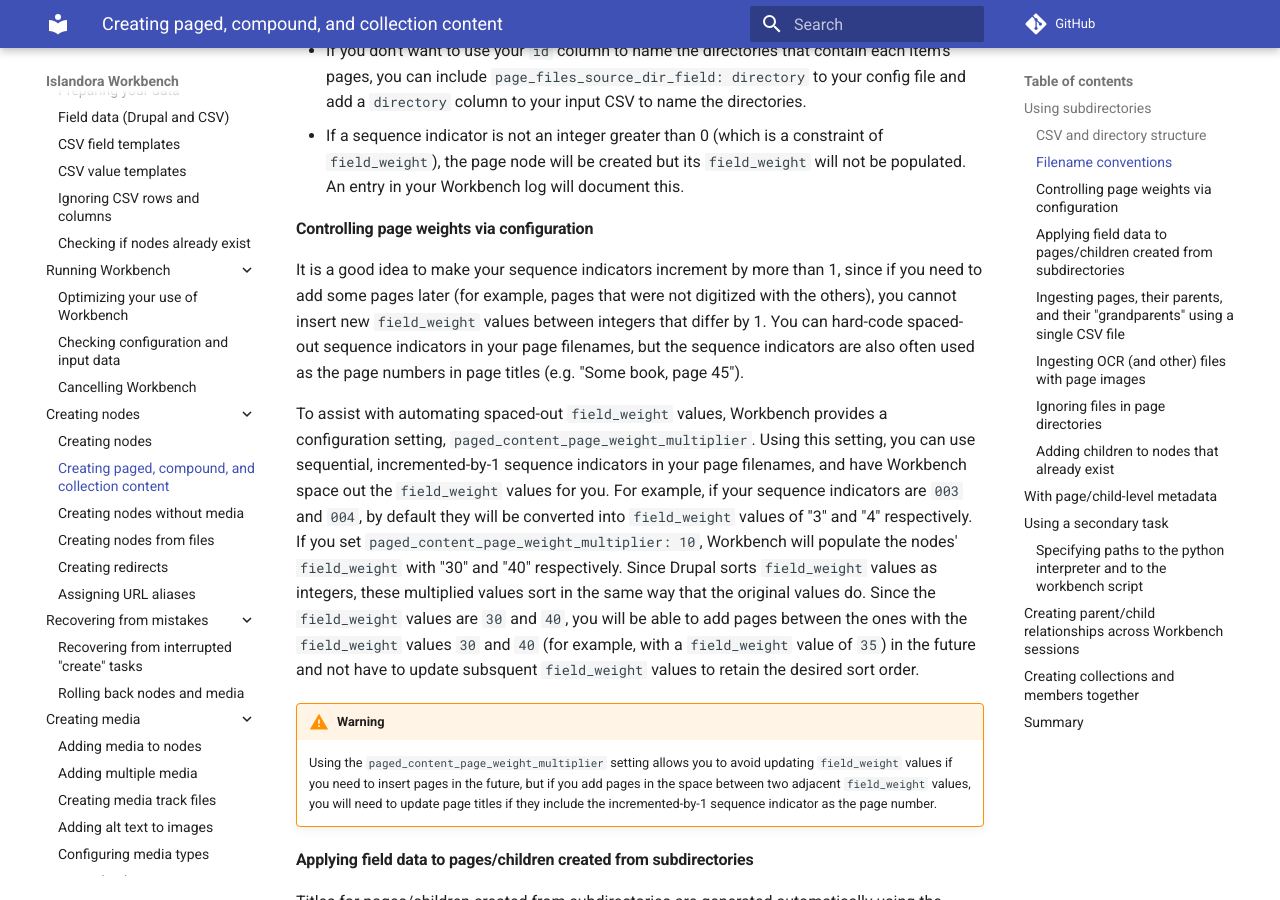
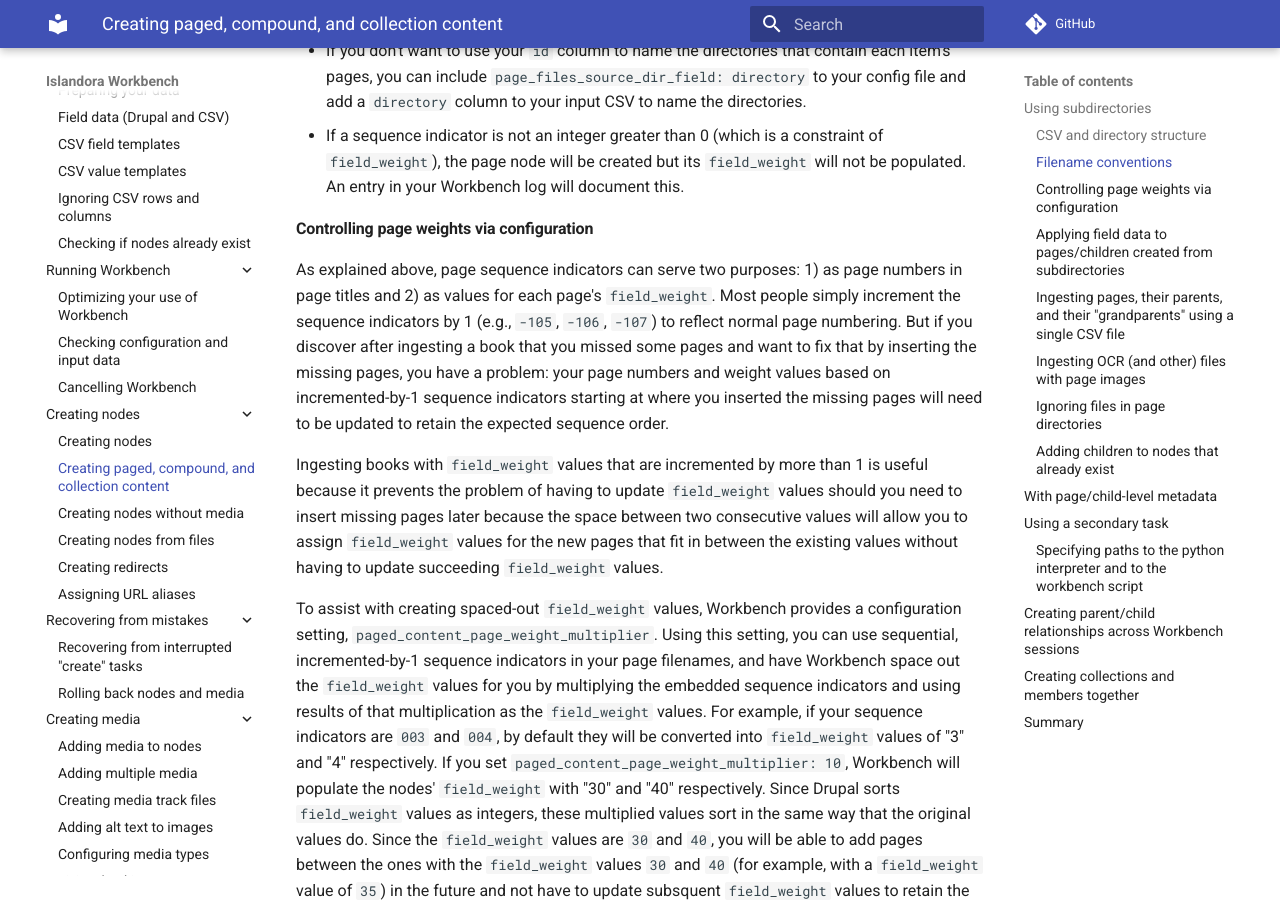
Before and after one commit to mjordan/islandora_workbench_docs, an MkDocs documentation site: the page built from docs/paged_and_compound.md, in a window 1280 px wide and 900 px high, scrolled down 4481 px. Built offline with MkDocs 1.6.1 and Material for MkDocs 9.7.7, drawn with Linux system fonts in a browser that asks for light colours; comment, search, counter and statistics services are not loaded.

Commit message:
Edits for clarity.

```diff
--- a/docs/paged_and_compound.md
+++ b/docs/paged_and_compound.md
@@ -84,9 +84,11 @@ Important things to note when using this method:
 
 #### Controlling page weights via configuration
 
-It is a good idea to make your sequence indicators increment by more than 1, since if you need to add some pages later (for example, pages that were not digitized with the others), you cannot insert new `field_weight` values between integers that differ by 1. You can hard-code spaced-out sequence indicators in your page filenames, but the sequence indicators are also often used as the page numbers in page titles (e.g. "Some book, page 45").
+As explained above, page sequence indicators can serve two purposes: 1) as page numbers in page titles and 2) as values for each page's `field_weight`. Most people simply increment the sequence indicators by 1 (e.g., `-105`, `-106`, `-107`) to reflect normal page numbering. But if you discover after ingesting a book that you missed some pages and want to fix that by inserting the missing pages, you have a problem: your page numbers and weight values based on incremented-by-1 sequence indicators starting at where you inserted the missing pages will need to be updated to retain the expected sequence order.
 
-To assist with automating spaced-out `field_weight` values, Workbench provides a configuration setting, `paged_content_page_weight_multiplier`. Using this setting, you can use sequential, incremented-by-1 sequence indicators in your page filenames, and have Workbench space out the `field_weight` values for you. For example, if your sequence indicators are `003` and `004`, by default they will be converted into `field_weight` values of "3" and "4" respectively. If you set `paged_content_page_weight_multiplier: 10`, Workbench will populate the nodes' `field_weight` with "30" and "40" respectively. Since Drupal sorts `field_weight` values as integers, these multiplied values sort in the same way that the original values do. Since the `field_weight` values are `30` and `40`, you will be able to add pages between the ones with the `field_weight` values `30` and `40` (for example, with a `field_weight` value of `35`) in the future and not have to update subsquent `field_weight` values to retain the desired sort order.
+Ingesting books with `field_weight` values that are incremented by more than 1 is useful because it prevents the problem of having to update `field_weight` values should you need to insert missing pages later because the space between two consecutive values will allow you to assign `field_weight` values for the new pages that fit in between the existing values without having to update succeeding `field_weight` values.
+
+To assist with creating spaced-out `field_weight` values, Workbench provides a configuration setting, `paged_content_page_weight_multiplier`. Using this setting, you can use sequential, incremented-by-1 sequence indicators in your page filenames, and have Workbench space out the `field_weight` values for you by multiplying the embedded sequence indicators and using results of that multiplication as the `field_weight` values. For example, if your sequence indicators are `003` and `004`, by default they will be converted into `field_weight` values of "3" and "4" respectively. If you set `paged_content_page_weight_multiplier: 10`, Workbench will populate the nodes' `field_weight` with "30" and "40" respectively. Since Drupal sorts `field_weight` values as integers, these multiplied values sort in the same way that the original values do. Since the `field_weight` values are `30` and `40`, you will be able to add pages between the ones with the `field_weight` values `30` and `40` (for example, with a `field_weight` value of `35`) in the future and not have to update subsquent `field_weight` values to retain the desired sort order.
 
 !!! warning
     Using the `paged_content_page_weight_multiplier` setting allows you to avoid updating `field_weight` values if you need to insert pages in the future, but if you add pages in the space between two adjacent `field_weight` values, you will need to update page titles if they include the incremented-by-1 sequence indicator as the page number.
```
Also changed, not shown: docs/configuration.md (+1 -1 lines).
